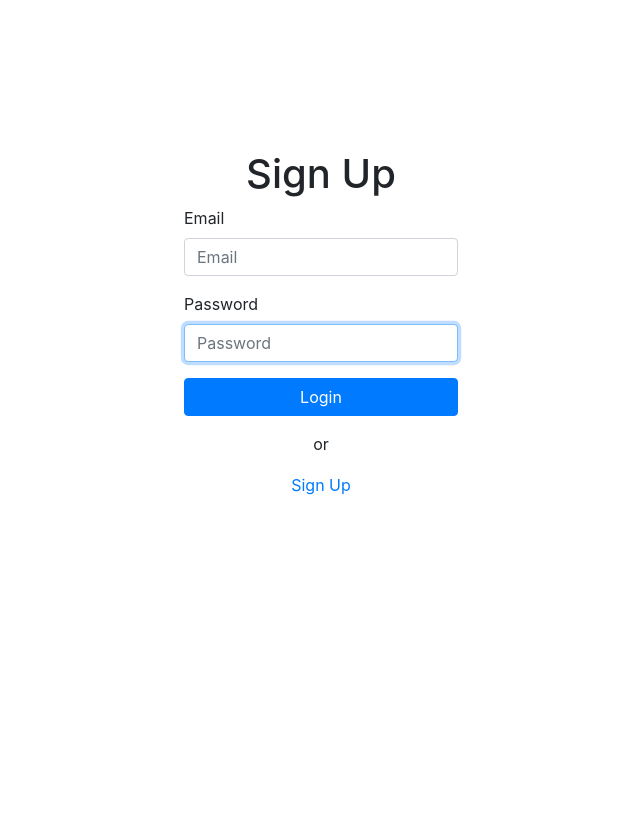
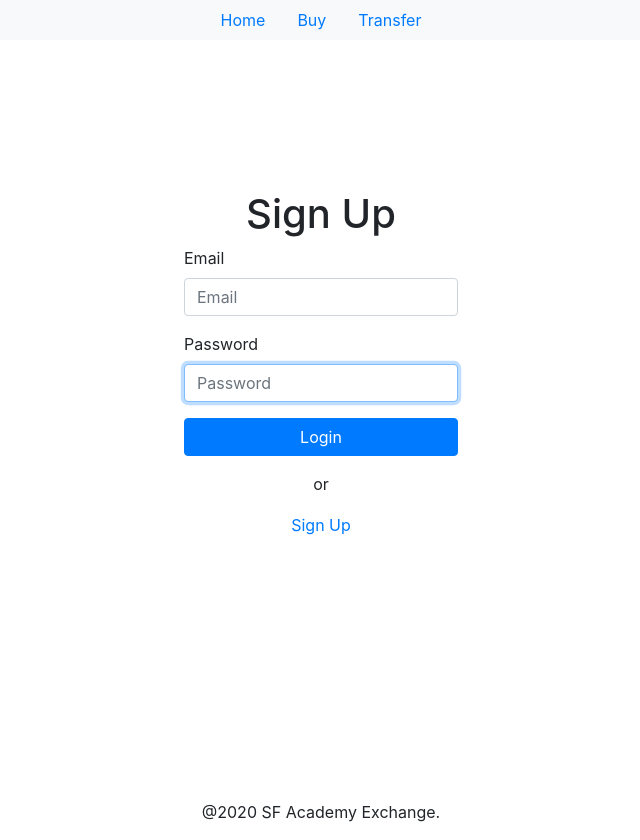
Before and after one commit to ZhouJian26/sf-academy-webapp, a Next.js app: page /login in a window 1280 px wide. Shown: the whole page, without its empty margins (319-959 px from the left). Before the commit the page ends 800 px from the top, so only its background shows below. Built offline with nearby package versions, Linux system fonts and the light colour scheme.

Commit message:
init layout

```diff
--- a/components/layout/layout.jsx
+++ b/components/layout/layout.jsx
@@ -1,5 +1,7 @@
 import Head from "next/head";
+import Link from "next/link";
 import { Fragment } from "react";
+import { Nav, Navbar, Container } from "react-bootstrap";
 const Layout = ({ children }) => (
   <Fragment>
     <Head>
@@ -7,11 +9,35 @@ const Layout = ({ children }) => (
         rel="stylesheet"
         href="https://stackpath.bootstrapcdn.com/bootstrap/4.5.0/css/bootstrap.min.css"
         integrity="sha384-9aIt2nRpC12Uk9gS9baDl411NQApFmC26EwAOH8WgZl5MYYxFfc+NcPb1dKGj7Sk"
-        crossorigin="anonymous"
+        crossOrigin="anonymous"
       />
       <meta name="viewport" content="width=device-width, initial-scale=1.0" />
     </Head>
+    <Navbar bg="light" sticky="top" className="justify-content-center">
+      <Nav>
+        <Nav.Item className="mx-3">
+          <Link href="/">
+            <a>Home</a>
+          </Link>
+        </Nav.Item>
+        <Nav.Item className="mx-3">
+          <Link href="/buy">
+            <a>Buy</a>
+          </Link>
+        </Nav.Item>
+        <Nav.Item className="mx-3">
+          <Link href="/bankAccount">
+            <a>Transfer</a>
+          </Link>
+        </Nav.Item>
+      </Nav>
+    </Navbar>
     <main>{children}</main>
+    <footer>
+      <Container className="text-center">
+        <p>@{new Date().getFullYear()} SF Academy Exchange.</p>
+      </Container>
+    </footer>
   </Fragment>
 );
 
```
